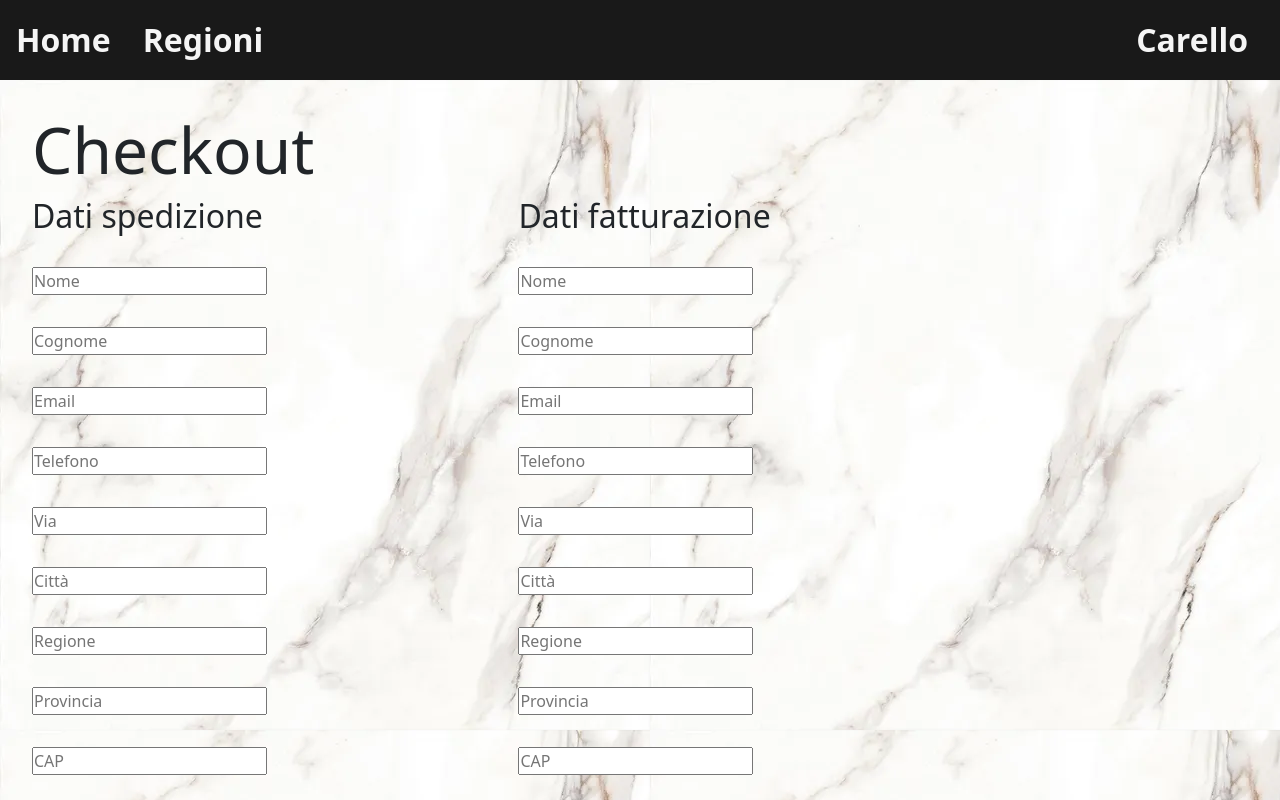
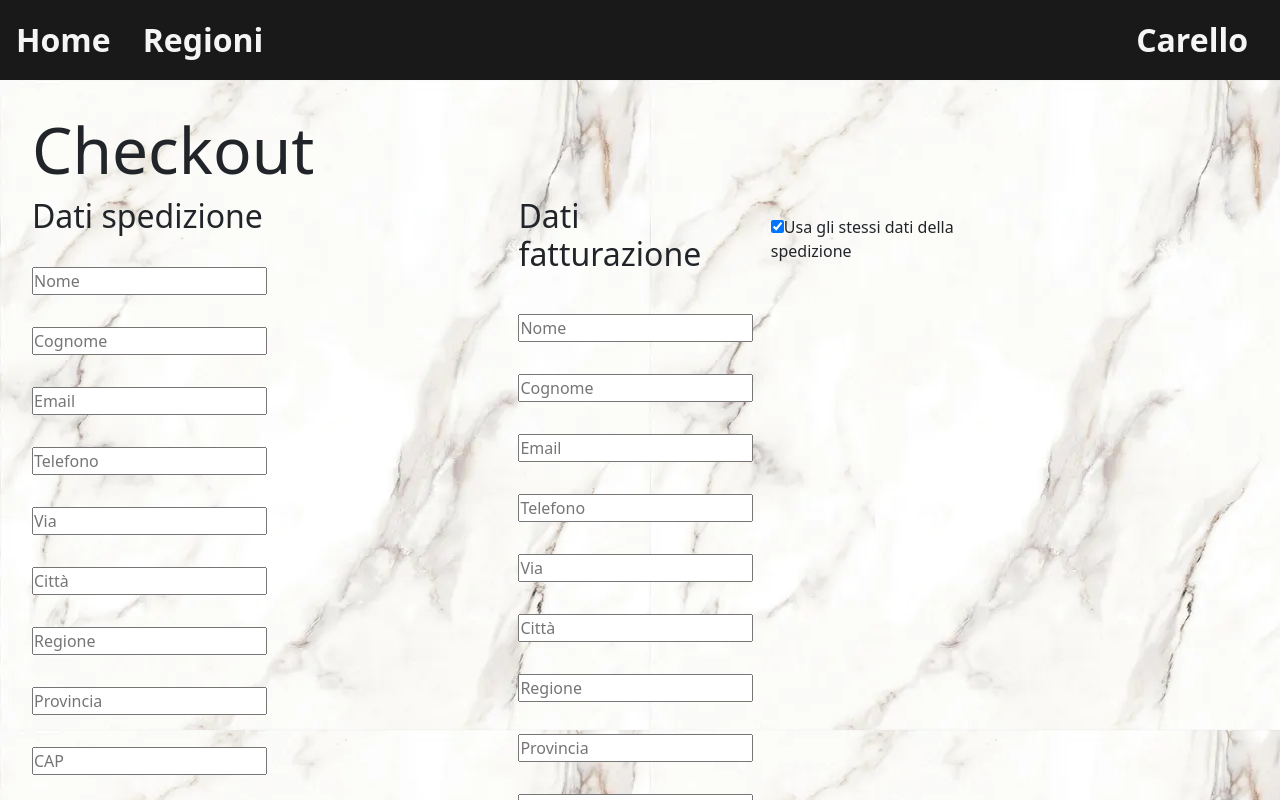
Before and after one commit to colacedavide/project-group-FE, a React (Vite) app: page /checkout in a window 1280 px wide. Shown: the top 800 px of the page. Built offline with nearby package versions, Linux system fonts and the light colour scheme.

Commit message:
aggiunta possibilita' di copiare i dati di fatturazione da quelli di spoedizione

```diff
--- a/src/index.css
+++ b/src/index.css
@@ -319,6 +319,12 @@ footer {
     font-size: 4rem;
 }
 
+.cheackout-billing-title {
+    display: flex;
+    gap: 2rem;
+    align-items: center;
+}
+
 .checkout-input-container {
     display: flex;
     gap: 2rem;
--- a/src/pages/CheckoutPage.jsx
+++ b/src/pages/CheckoutPage.jsx
@@ -4,10 +4,16 @@ import axios from "axios";
 //import useGlobal
 import { useGlobal } from "../context/GlobalContext";
 
+//import useState
+import { useState } from "react";
+
 function CheckoutPage() {
 
     //importiamo gli elementi che ci servono tramite la useContext
     const { cart, setCart, shippingData, setShippingData, billingData, setBillingData, discountCode, setDiscountCode } = useGlobal();
+
+    //aggiungiamo una varibile di stato per far combaciare i duen dati di fatturazione
+    const [sameAsShipping, setSameAsShipping] = useState(true);
 
     //creazione varibile endpoint in un salvare l'API
     const endpointCheckout = "http://localhost:3000/api/orders/checkout";
@@ -47,7 +53,15 @@ function CheckoutPage() {
     function handleChangeShippingData(e) {
         //prende name e value dall'input
         const { name, value } = e.target;
-        setShippingData({ ...shippingData, [name]: value });
+        //salviamo in una nuova varibile i valori di shippingData
+        const updatedShipping = { ...shippingData, [name]: value };
+        //aggiorniamo shippingData
+        setShippingData(updatedShipping);
+        //se sameAsShipping è vero
+        if (sameAsShipping) {
+            //lo copiamo anche in billing data
+            setBillingData(updatedShipping);
+        }
     }
 
     //creiamo una funzione per generaliziane la presa dei valori dagli input per i dati di fatturazione
@@ -139,7 +153,26 @@ function CheckoutPage() {
                         </div>
 
                         <div className="checkout-dates">
-                            <h2>Dati fatturazione</h2>
+                            <div className="cheackout-billing-title">
+                                <h2>Dati fatturazione</h2>
+
+                                <label>
+                                    <input
+                                        type="checkbox"
+                                        checked={sameAsShipping}
+                                        onChange={(e) => {
+                                            const checked = e.target.checked;
+                                            setSameAsShipping(checked);
+
+                                            if (checked) {
+                                                setBillingData(shippingData);
+                                            }
+                                        }}
+                                    />
+                                    Usa gli stessi dati della spedizione
+                                </label>
+                            </div>
+
                             <div className="checkout-input-container">
                                 <input
                                     placeholder="Nome"
@@ -195,13 +228,15 @@ function CheckoutPage() {
                                     name="province"
                                     value={billingData?.province || ""}
                                     onChange={handleChangeBillingData}
-                                    required />
+                                    required
+                                />
                                 <input
                                     placeholder="CAP"
                                     name="postal_code"
                                     value={billingData?.postal_code || ""}
                                     onChange={handleChangeBillingData}
-                                    required />
+                                    required
+                                />
                                 <input
                                     placeholder="Nazione"
                                     name="country"
```
